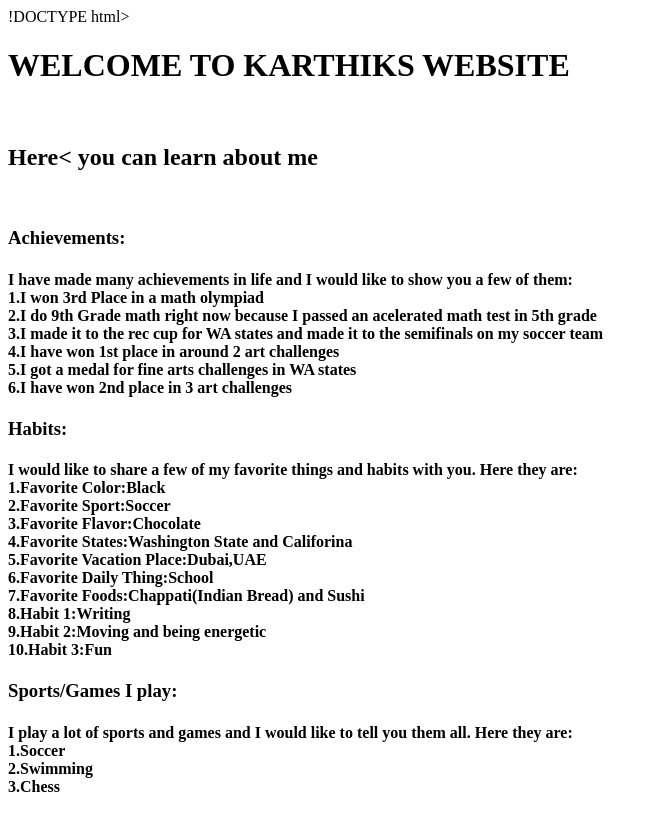
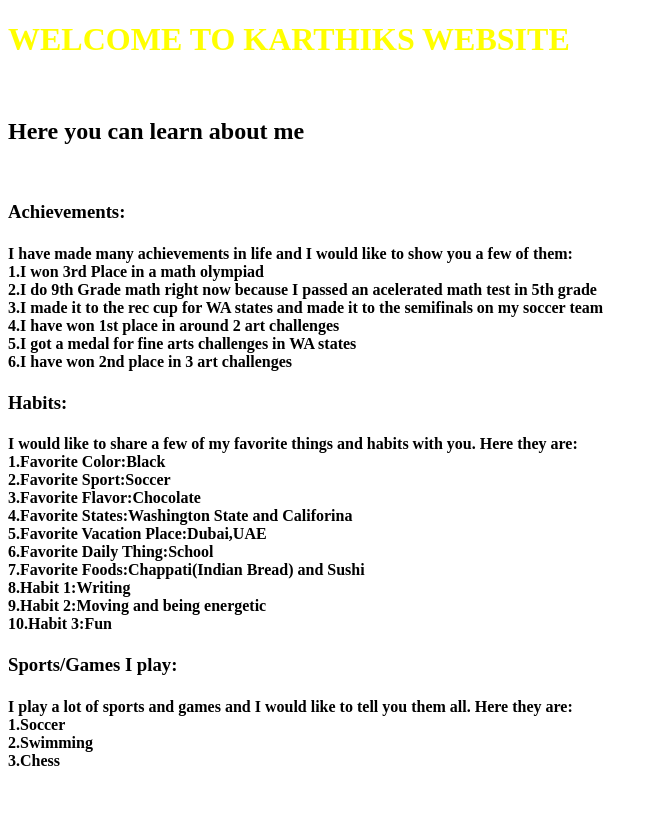
Before and after one commit to Karthikns77/karthikns77.github.io, a plain HTML site: page index.html in a window 1280 px wide. Shown: the whole page, without its empty margins (0-658 px from the left). Drawn offline with Linux system fonts and the light colour scheme.

Commit message:
website with color

```diff
--- a/index.html
+++ b/index.html
@@ -1,7 +1,7 @@
-!DOCTYPE html>
+<!DOCTYPE html>
 <html lang="en">
-    <h1>WELCOME TO KARTHIKS WEBSITE</h1><br/>
-    <h2>Here< you can learn about me</h2><br/>
+    <h1 style="color: yellow;">WELCOME TO KARTHIKS WEBSITE</h1><br/>
+    <h2>Here you can learn about me</h2><br/>
     <h3>Achievements:</h3>
     <h4>I have made many achievements in life and I would like to show you a few of them:<br/>
     1.I won 3rd Place in a math olympiad<br/>
```
